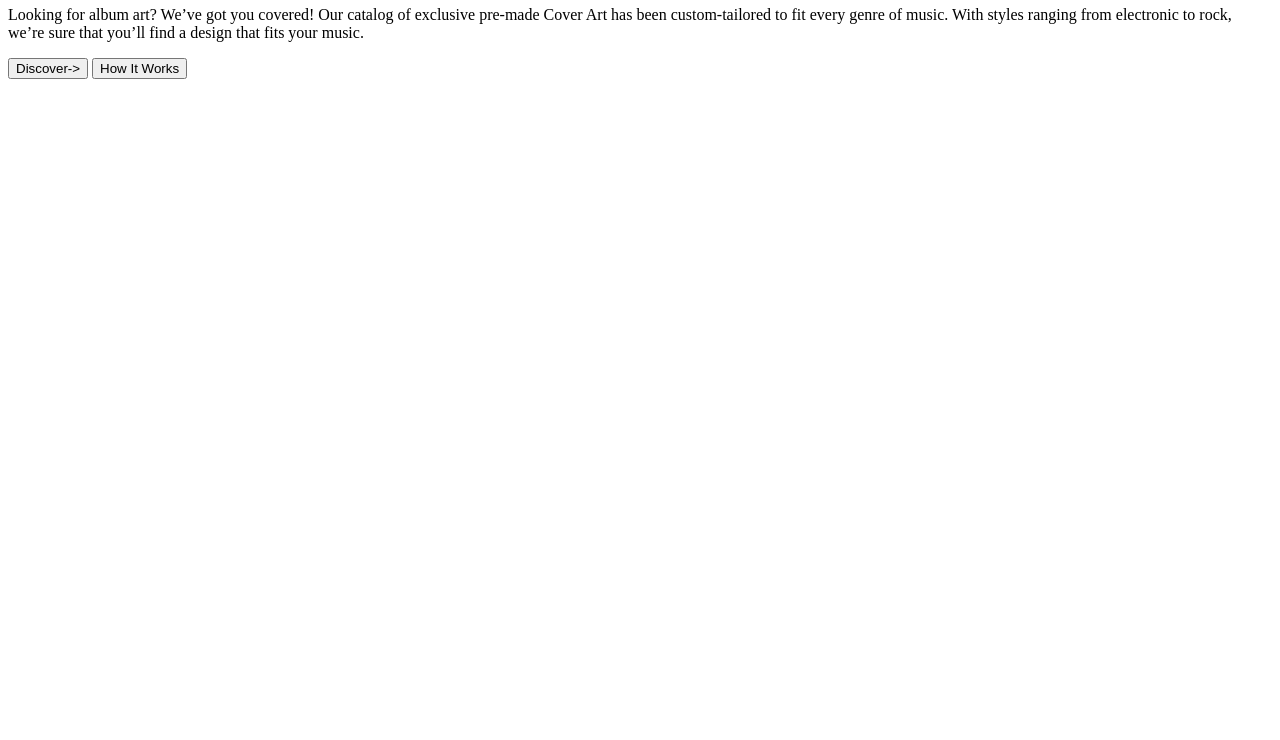
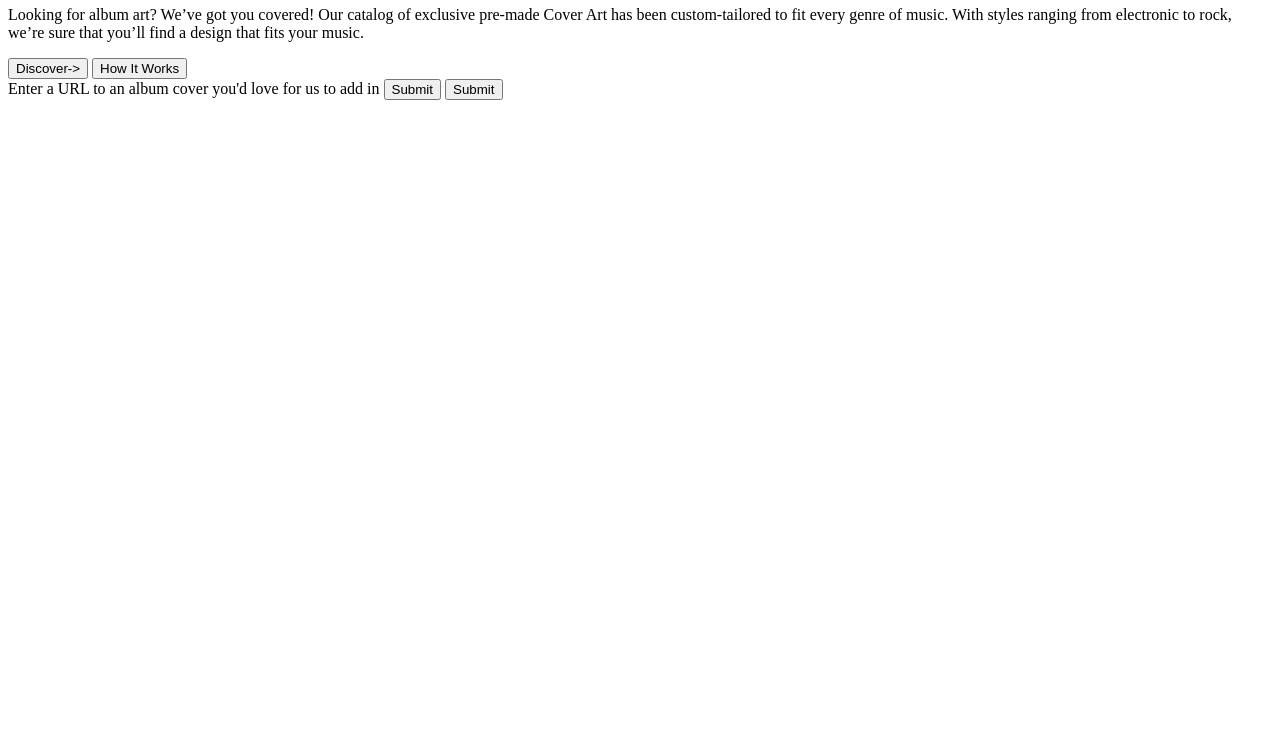
Before and after one commit to BrianGacheru8/Single-Page-Application-SPA-, a plain HTML site: page index.html in a window 1280 px wide. Shown: the part 60-800 px from the top of the page. Drawn offline with Linux system fonts and the light colour scheme; no server answers.

Commit message:
Update index.html

```diff
--- a/index.html
+++ b/index.html
@@ -9,6 +9,11 @@
       <span><button action="#">Discover-></button> <button>How It Works</button></span>
     </div>
     <span id="spany"></span>
+    <form action="#">
+      <label for="request">Enter a URL to an album cover you'd love for us to add in</label>
+      <input type="submit" name="request" placeholder="Enter your URL here"></input>
+      <input id="ibtn" type="submit" placeholder="submit">
+    </form>
     <script src="./index.js"></script>
   </body>
 </html>
```
